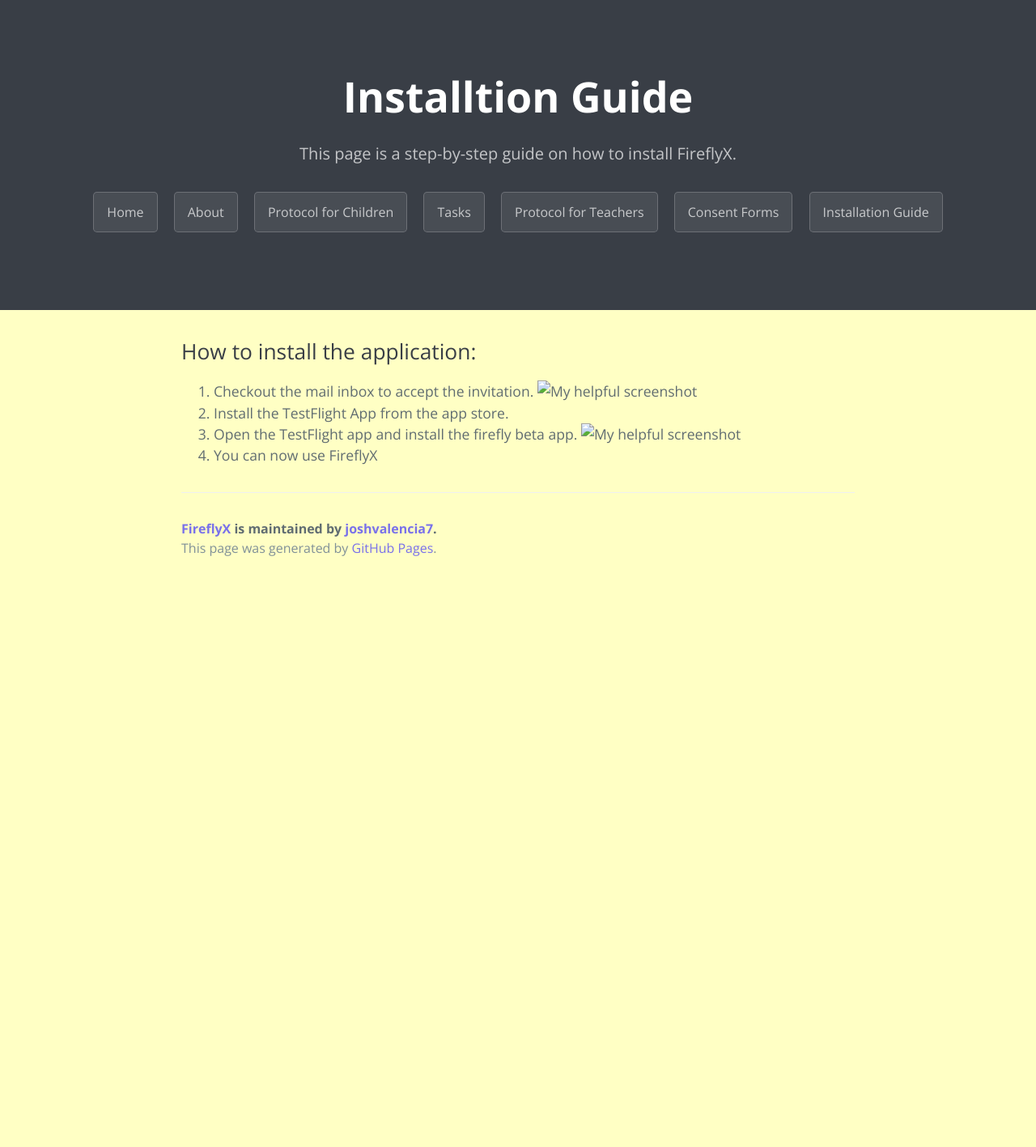
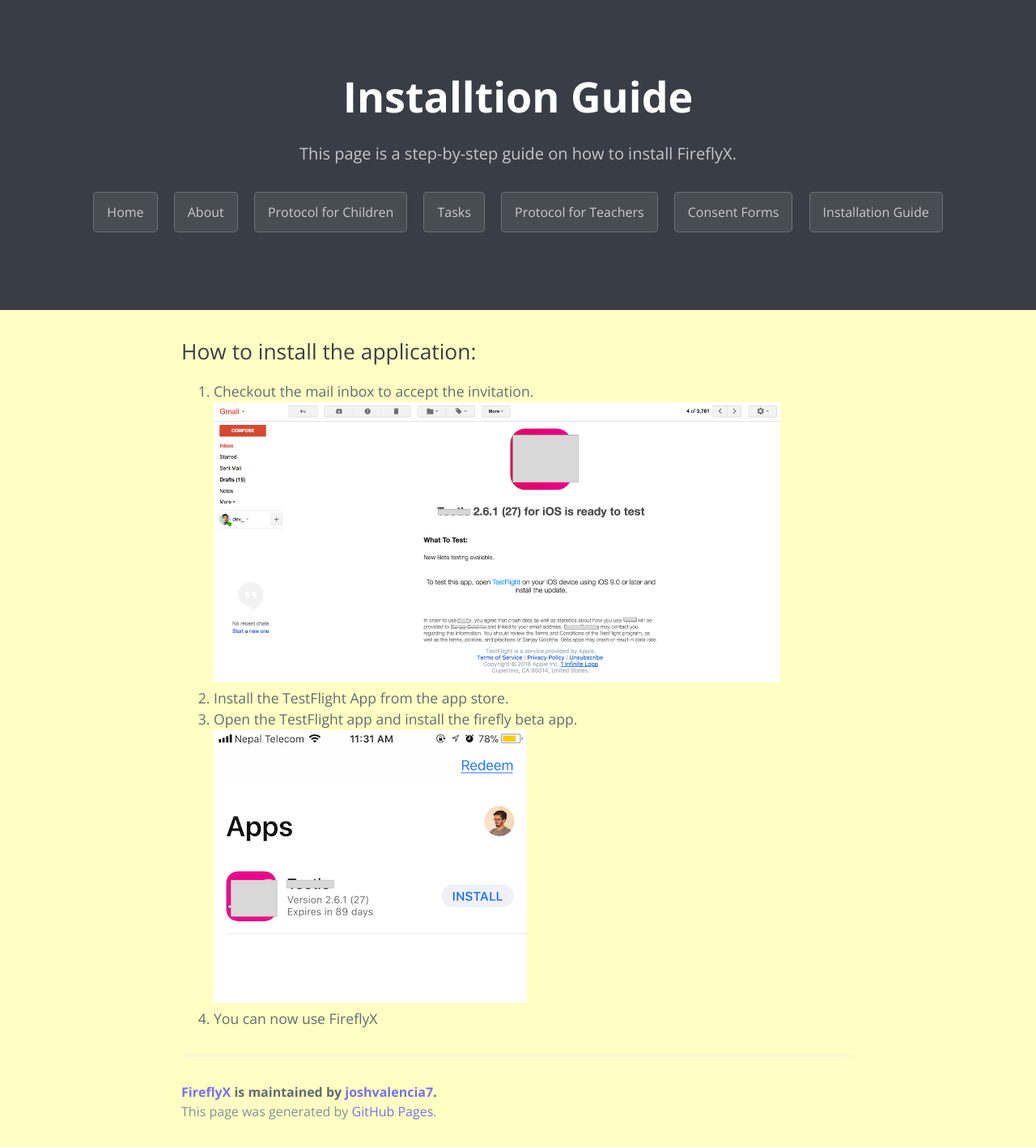
Before and after one commit to joshvalencia7/FireflyX, a Jekyll site: the page built from installation-guide.md, in a window 1280 px wide. Shown: the whole page at 81% size. Built offline with Jekyll 4.4.1, drawn with Linux system fonts in a browser that asks for light colours; before the commit the page ends 900 px from its top, so only the background shows below that.

Commit message:
Update installation-guide.md

```diff
--- a/installation-guide.md
+++ b/installation-guide.md
@@ -6,8 +6,8 @@
 
 ## How to install the application:
 1. Checkout the mail inbox to accept the invitation.
-![My helpful screenshot](/assets/emailinvite.png)
+![emailsample](/assets/img/emailinvite.png)
 2. Install the TestFlight App from the app store.
 3. Open the TestFlight app and install the firefly beta app.
-![My helpful screenshot](/assets/installfirefly.png)
+![instal](/assets/img/installfirefly.png)
 4. You can now use FireflyX
```
